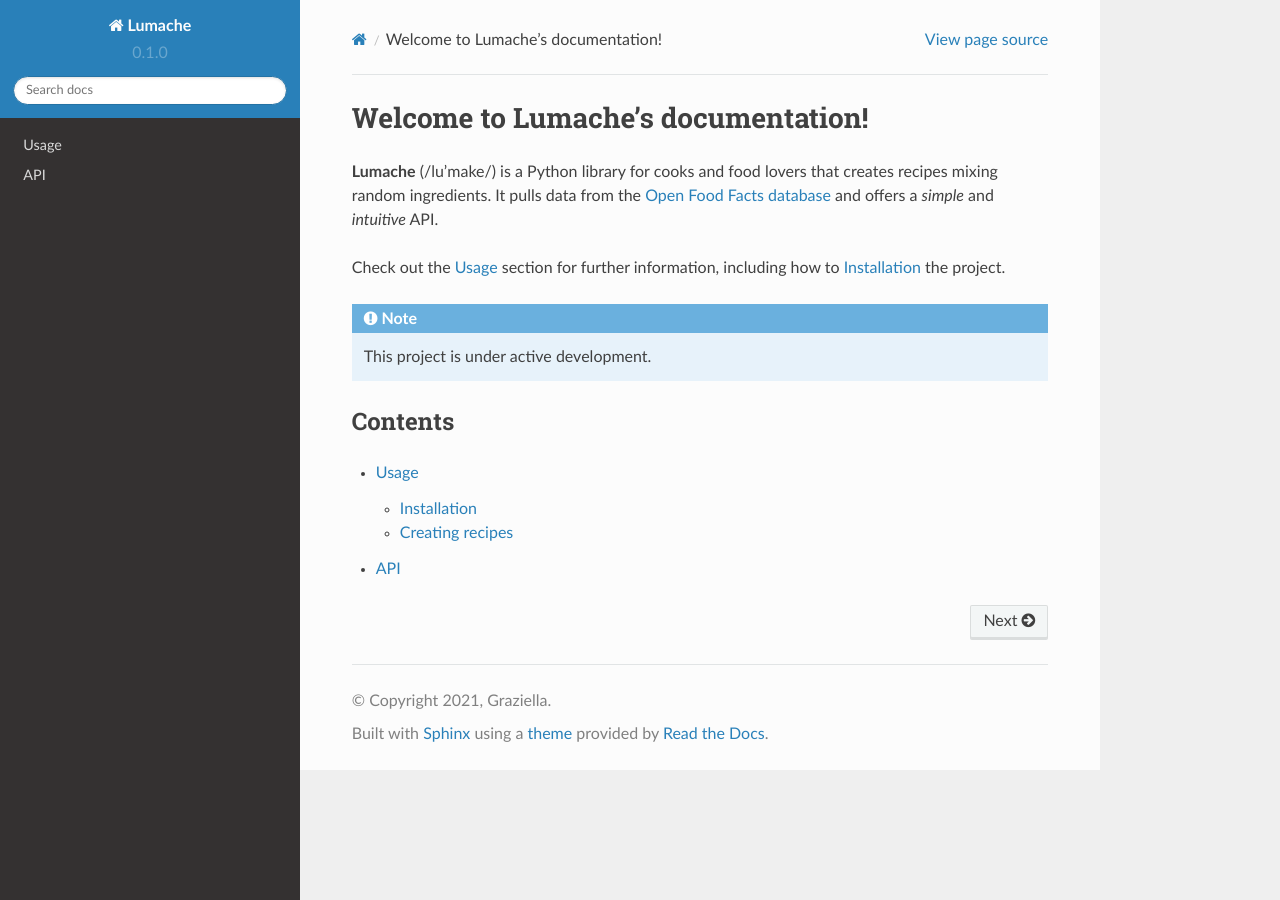
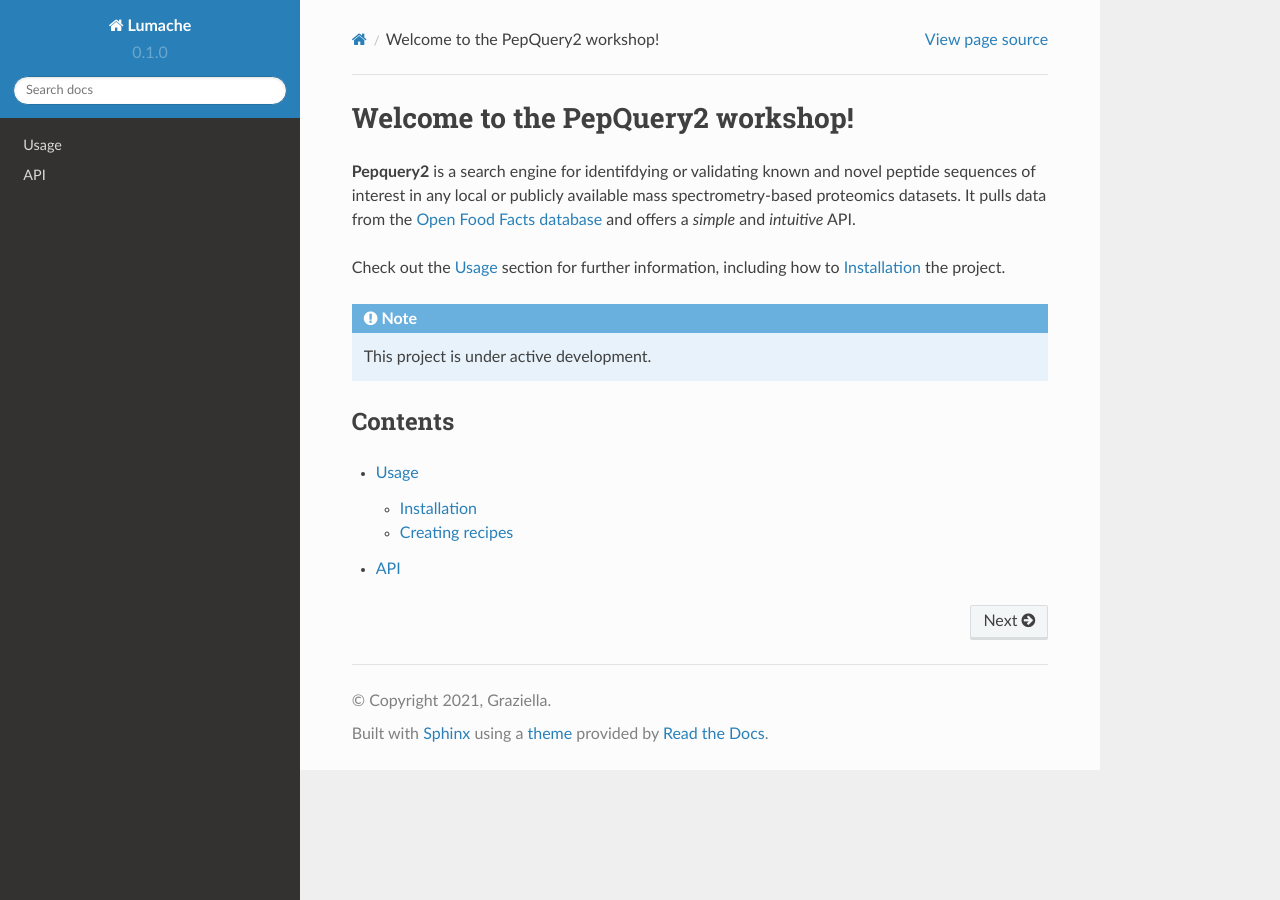
Before and after one commit to smuellerd/pepquery, a Sphinx documentation site: the page built from docs/source/index.rst, in a window 1280 px wide. Built offline with Sphinx 7.4.7 and the Read the Docs theme 2.0.0, drawn with Linux system fonts in a browser that asks for light colours.

Commit message:
Update index.rst

```diff
--- a/docs/source/index.rst
+++ b/docs/source/index.rst
@@ -1,8 +1,9 @@
-Welcome to Lumache's documentation!
+Welcome to the PepQuery2 workshop!
 ===================================
 
-**Lumache** (/lu'make/) is a Python library for cooks and food lovers
-that creates recipes mixing random ingredients.
+**Pepquery2** is a search engine for identifdying or validating
+known and novel peptide sequences of interest in any local or publicly available
+mass spectrometry-based proteomics datasets.
 It pulls data from the `Open Food Facts database <https://world.openfoodfacts.org/>`_
 and offers a *simple* and *intuitive* API.
 
```
